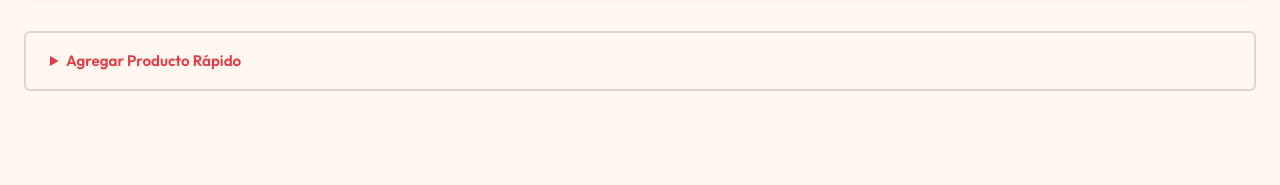
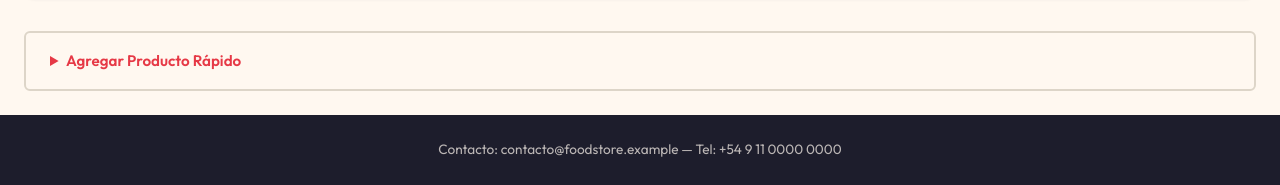
Before and after one commit to isierra93/UTN-TUPaD-P3, a website built with Vite: page frontend/src/pages/admin/admin.html in a window 1280 px wide. Shown: the part 1542-1727 px from the top of the page. Before the commit the page ends 1657 px from the top, so only its background shows below. Built offline with nearby package versions, Linux system fonts and the light colour scheme; sample sign-in values are in the browser's storage.

Commit message:
fix: update inventory table structure and add footer to admin page

```diff
--- a/frontend/src/pages/admin/admin.html
+++ b/frontend/src/pages/admin/admin.html
@@ -84,3 +84,8 @@
     </main>
   </div>
   <script type="module" src="admin.ts"></script>
+  <!-- Footer -->
+  <footer class="footer">
+    <p class="footer__text">Contacto: contacto@foodstore.example — Tel: +54 9 11 0000 0000</p>
+  </footer>
+</body>
```
Also changed, not shown: frontend/src/pages/client/myorders.html (deleted). Lines whose indentation alone changed are shown as unchanged.
